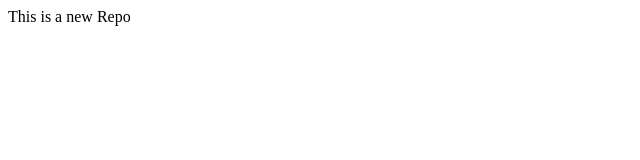
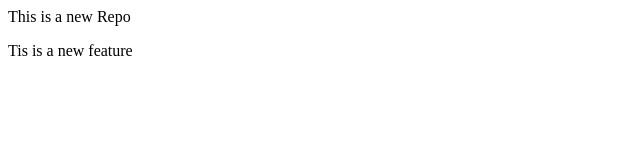
Before and after one commit to vijay4280/localrepo, a plain HTML site: page index.html in a window 1280 px wide. Shown: the whole page, without its empty margins (0-640 px from the left). Drawn offline with Linux system fonts and the light colour scheme.

Commit message:
add new feaure

```diff
--- a/index.html
+++ b/index.html
@@ -1 +1,2 @@
 <p>This is a new Repo</p>
+<p>Tis is a new feature</p>
```
